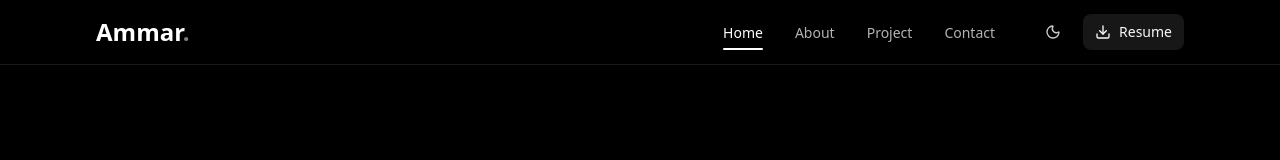
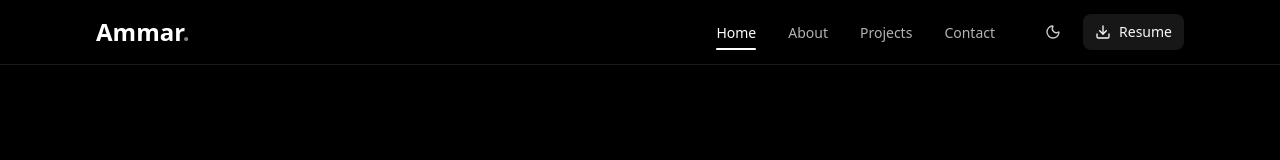
Before and after one commit to ammarkhocan/ammarismail.com-V2, a React app: page / in a window 1280 px wide. Shown: the top 160 px of the page. Built offline with nearby package versions, Linux system fonts and the light colour scheme; the HTML template or start-up script is replaced by a standard one.

Commit message:
fix: correct project link to plural form in navbar

```diff
--- a/src/components/layout/navbar.tsx
+++ b/src/components/layout/navbar.tsx
@@ -40,10 +40,10 @@ export function Navbar() {
 
             <li>
               <NavLink
-                to="/project"
+                to="/projects"
                 className={({ isActive }) => (isActive ? activeLink : baseLink)}
               >
-                Project
+                Projects
               </NavLink>
             </li>
 
@@ -101,8 +101,8 @@ export function Navbar() {
                 <NavLink to="/about" className={baseLink}>
                   About
                 </NavLink>
-                <NavLink to="/project" className={baseLink}>
-                  Project
+                <NavLink to="/projects" className={baseLink}>
+                  Projects
                 </NavLink>
                 <NavLink to="/contact" className={baseLink}>
                   Contact
```
